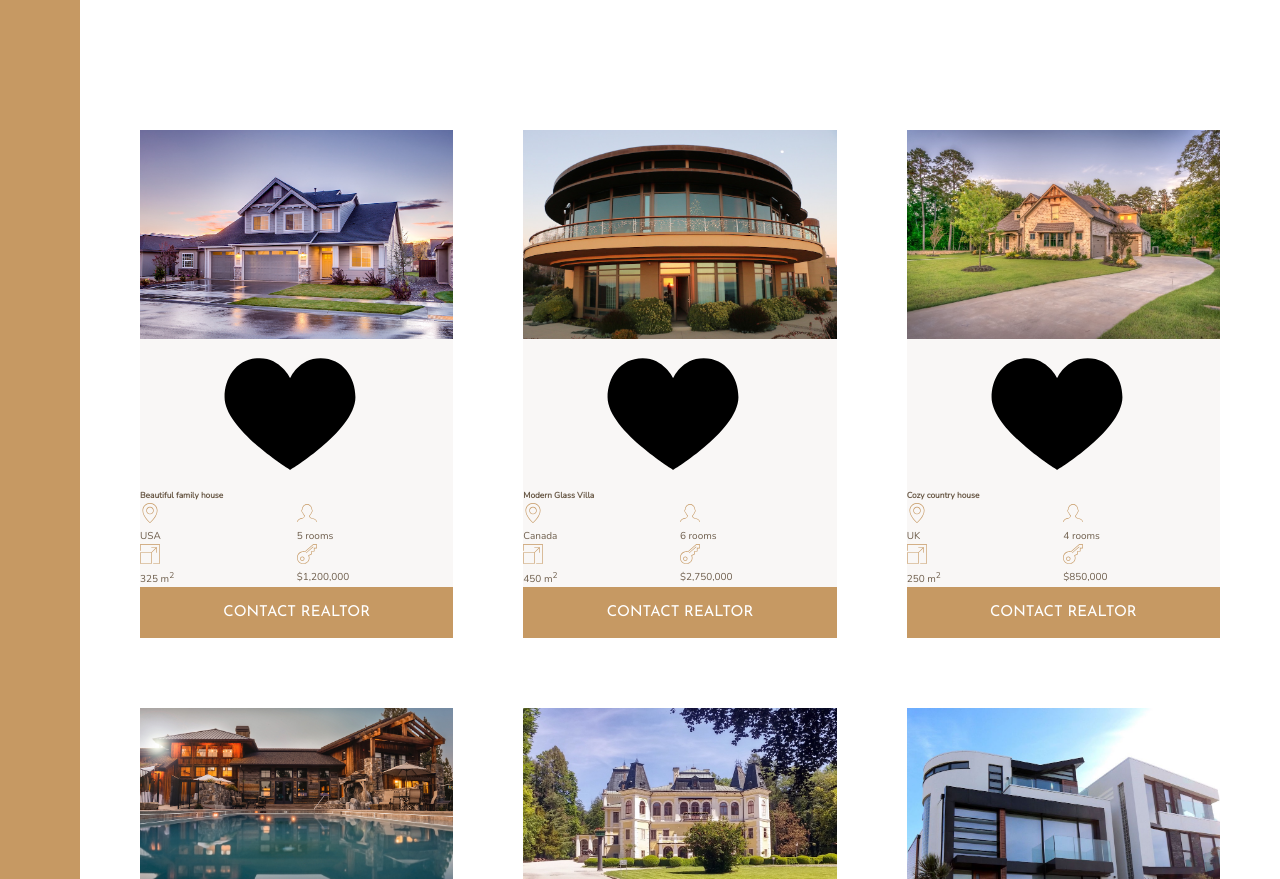
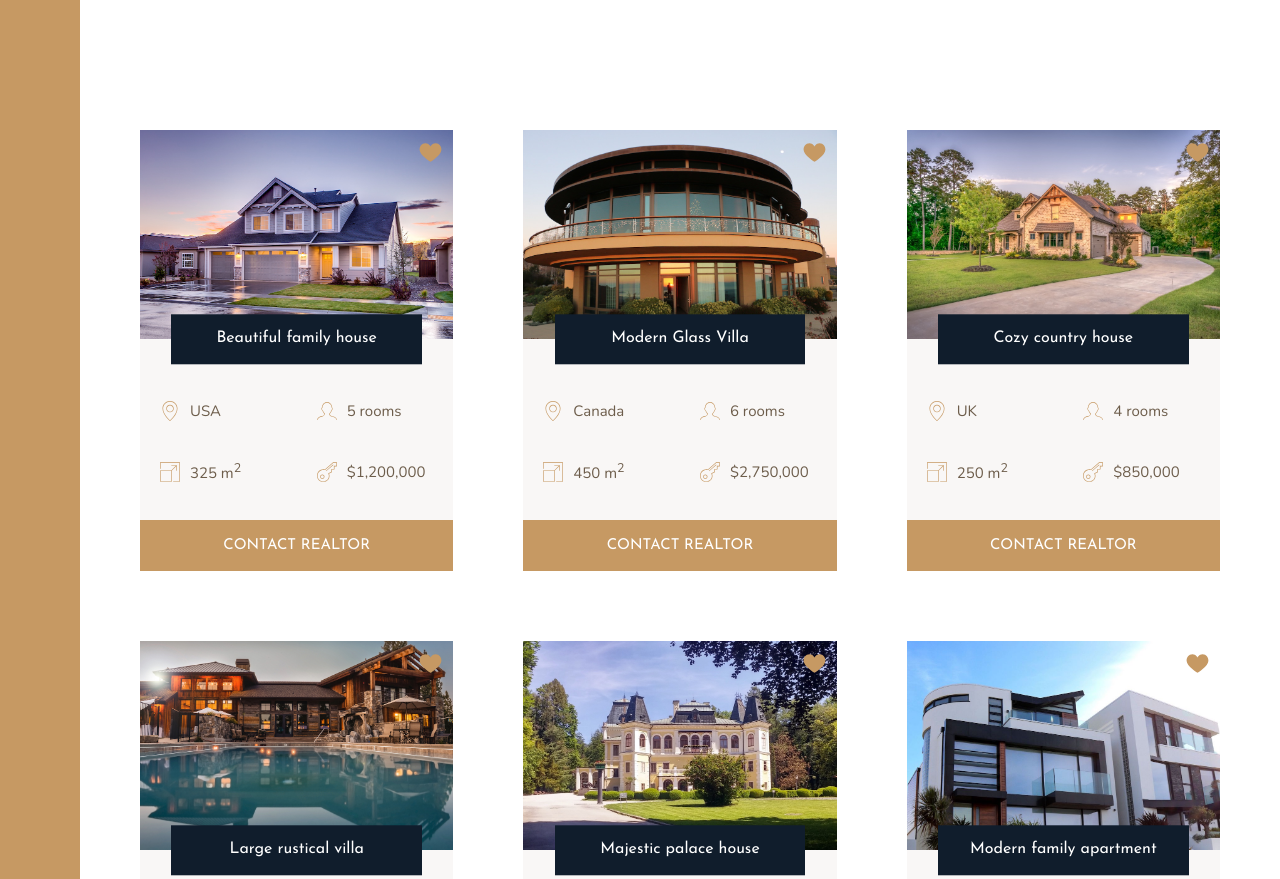
Before and after one commit to daltavida/Nexter, a website: page index.html in a window 1280 px wide. Shown: the part 1840-2719 px from the top of the page. Drawn offline with nearby package versions, Linux system fonts and the light colour scheme.

Commit message:
Style home section cards

```diff
--- a/sass/_homes.scss
+++ b/sass/_homes.scss
@@ -11,30 +11,70 @@
   background-color: $color-grey-light-1;
   display: grid;
   grid-template-columns: repeat(2, 1fr);
+  grid-row-gap: 3.5rem;
 
   &__img {
     width: 100%;
     grid-column: 1 / -1;
+    grid-row: 1 / 2;
+    z-index: 1;
   }
 
   &__like {
+    grid-row: 1 / 2;
+    grid-column: 2 / 3;
+    height: 2.5rem;
+    width: 2.5rem;
+    fill: $color-primary;
+    z-index: 2;
+    justify-self: end;
+    margin: 1rem;
+    cursor: pointer;
+    transition: all 0.2s;
+
+    &:hover {
+      fill: white;
+      stroke: $color-primary;
+      stroke-width: 2px;
+    }
   }
 
   &__name {
     grid-column: 1 / -1;
+    grid-row: 1 / 2;
+    z-index: 3;
+    width: 80%;
+    justify-self: center;
+    align-self: end;
+    font-family: $font-display;
+    font-size: 1.6rem;
+    text-align: center;
+    padding: 1.25rem;
+    color: #fff;
+    font-weight: 400;
+    background-color: $color-secondary;
+    transform: translateY(50%);
+  }
+
+  &__location,
+  &__rooms {
+    margin-top: 2.5rem;
   }
 
   &__location,
   &__rooms,
   &__area,
   &__price {
+    font-size: 1.5rem;
+    margin-left: 2rem;
+    display: flex;
+    align-items: center;
+
     svg {
       fill: $color-primary;
       height: 2rem;
       width: 2rem;
-    }
-
-    p {
+      margin-right: 1rem;
     }
   }
 
```
Also changed, not shown: css/style.css.
